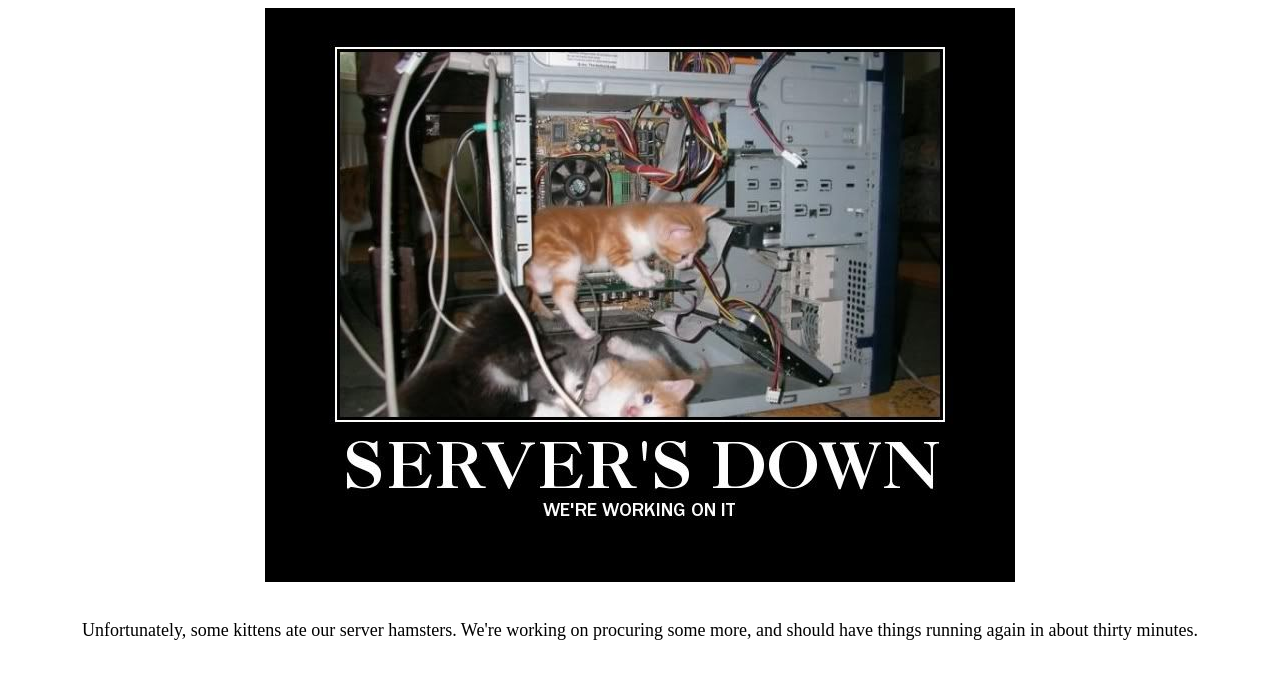
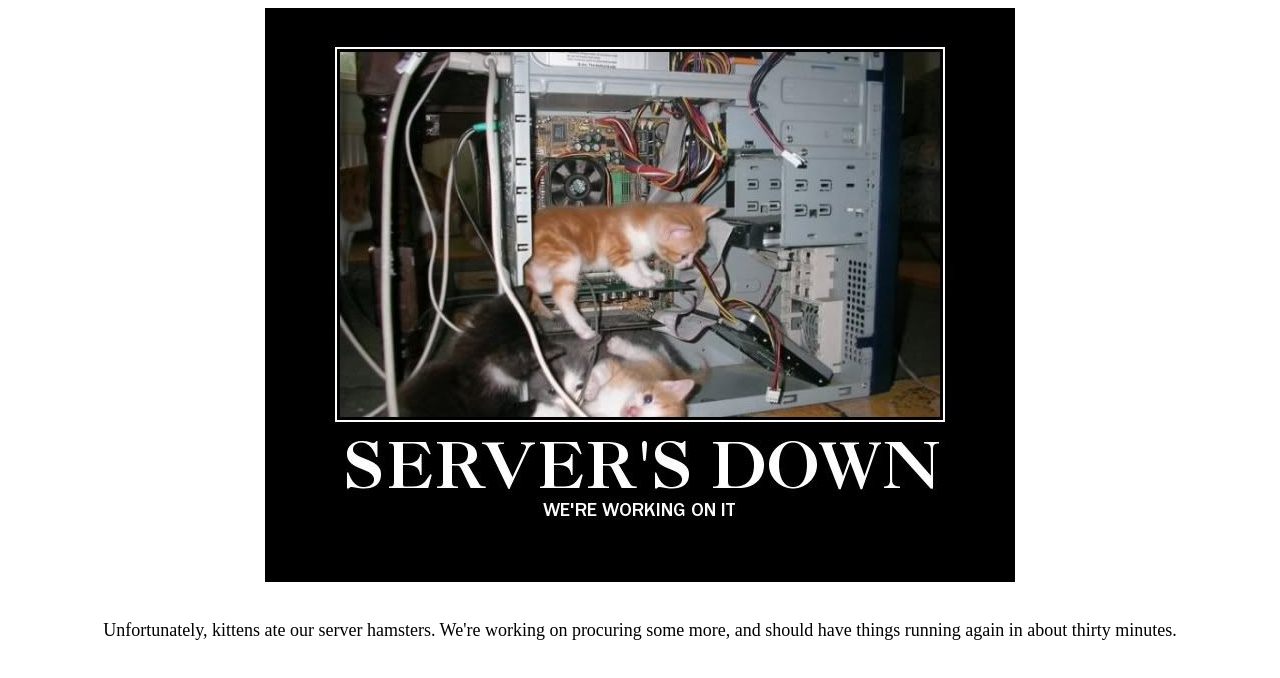
Before and after one commit to thescribe11/camporee2023_maintenance_page, a plain HTML site: page index.html in a window 1280 px wide. Drawn offline with Linux system fonts and the light colour scheme.

Commit message:
Update index.html

```diff
--- a/index.html
+++ b/index.html
@@ -18,6 +18,6 @@
         <![endif]-->
         <img src="./ServerCat.jpeg" alt="The server is down; we're working on it." style="margin: auto; display: block">
 
-        <div style="text-align: center; margin-top: 1cm; font-size: large"><p>Unfortunately, some kittens ate our server hamsters. We're working on procuring some more, and should have things running again in about thirty minutes.</p></div>
+        <div style="text-align: center; margin-top: 1cm; font-size: large"><p>Unfortunately, kittens ate our server hamsters. We're working on procuring some more, and should have things running again in about thirty minutes.</p></div>
     </body>
 </html>
```
